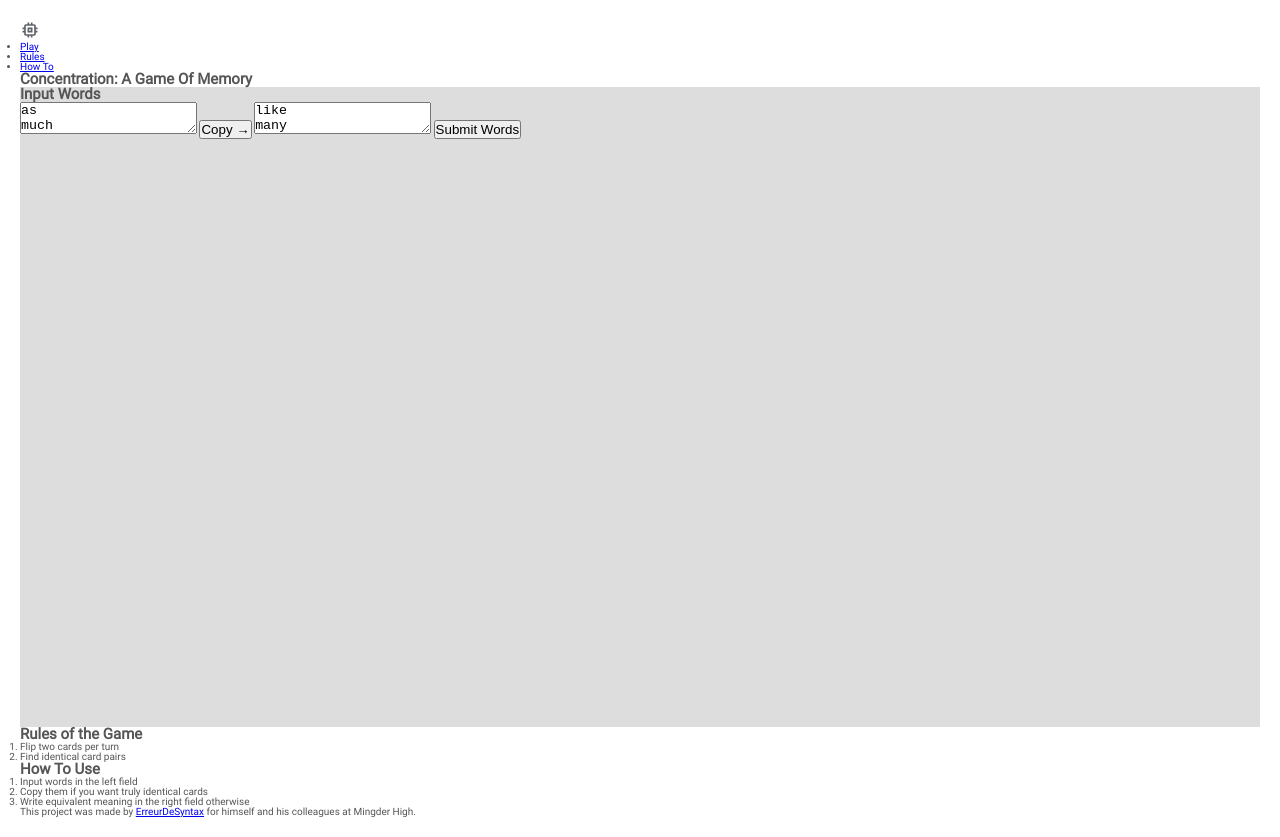
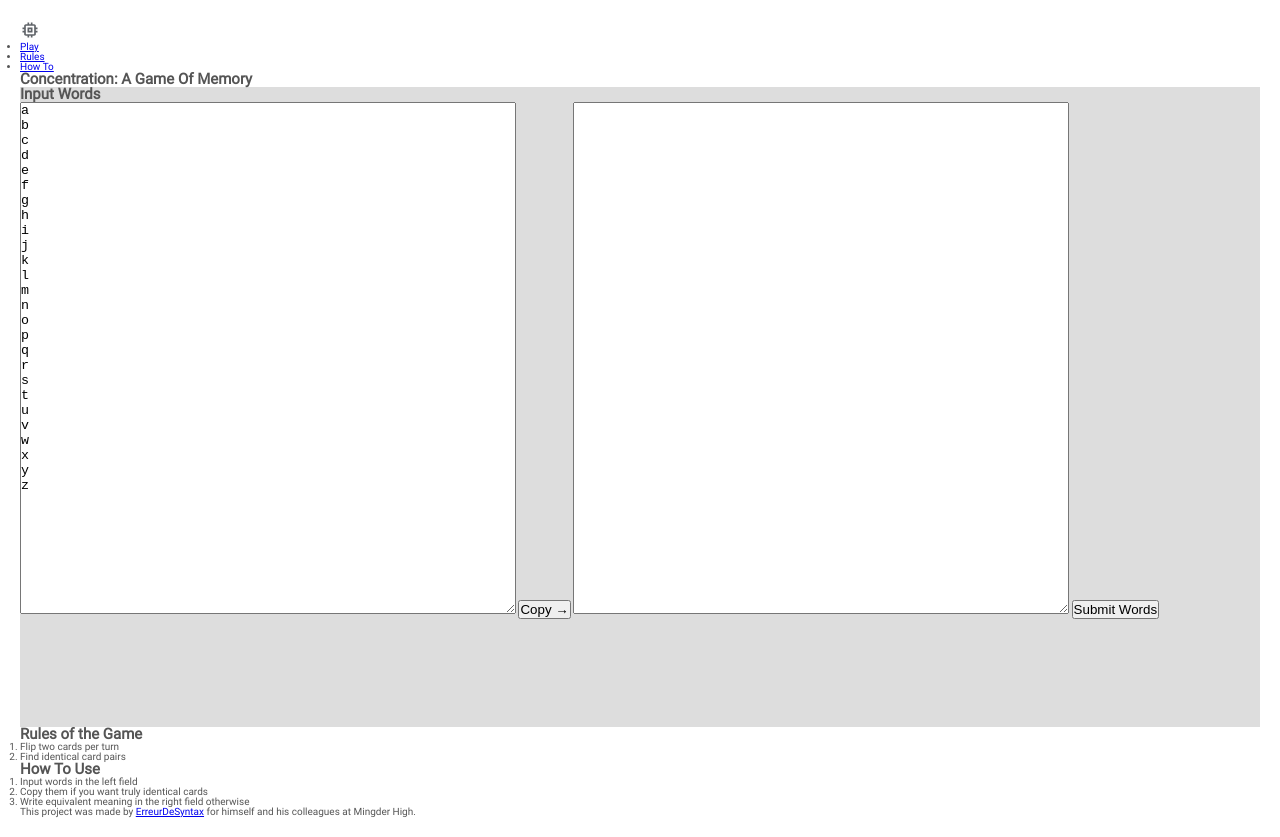
Before and after one commit to ErreurDeSyntaxe/concentration, a plain HTML site: page index.html in a window 1280 px wide. Drawn offline with Linux system fonts and the light colour scheme.

Commit message:
Add default values (a-z) to textarea

```diff
--- a/index.html
+++ b/index.html
@@ -52,19 +52,47 @@
           <form class="play-form">
             <h2 class="form-heading heading-secondary">Input Words</h2>
             <label for="words-left">
-              <textarea required name="words-left" id="words-left">
-as
-much
-money</textarea
+              <textarea
+                required
+                name="words-left"
+                id="words-left"
+                class="textarea"
+              >
+a
+b
+c
+d
+e
+f
+g
+h
+i
+j
+k
+l
+m
+n
+o
+p
+q
+r
+s
+t
+u
+v
+w
+x
+y
+z</textarea
               >
             </label>
             <button class="btn-copy">Copy &rarr;</button>
             <label for="words-right">
-              <textarea name="words-right" id="words-right">
-like
-many
-cash</textarea
-              >
+              <textarea
+                name="words-right"
+                id="words-right"
+                class="textarea"
+              ></textarea>
             </label>
             <button class="btn-submit" type="submit">Submit Words</button>
           </form>
```
